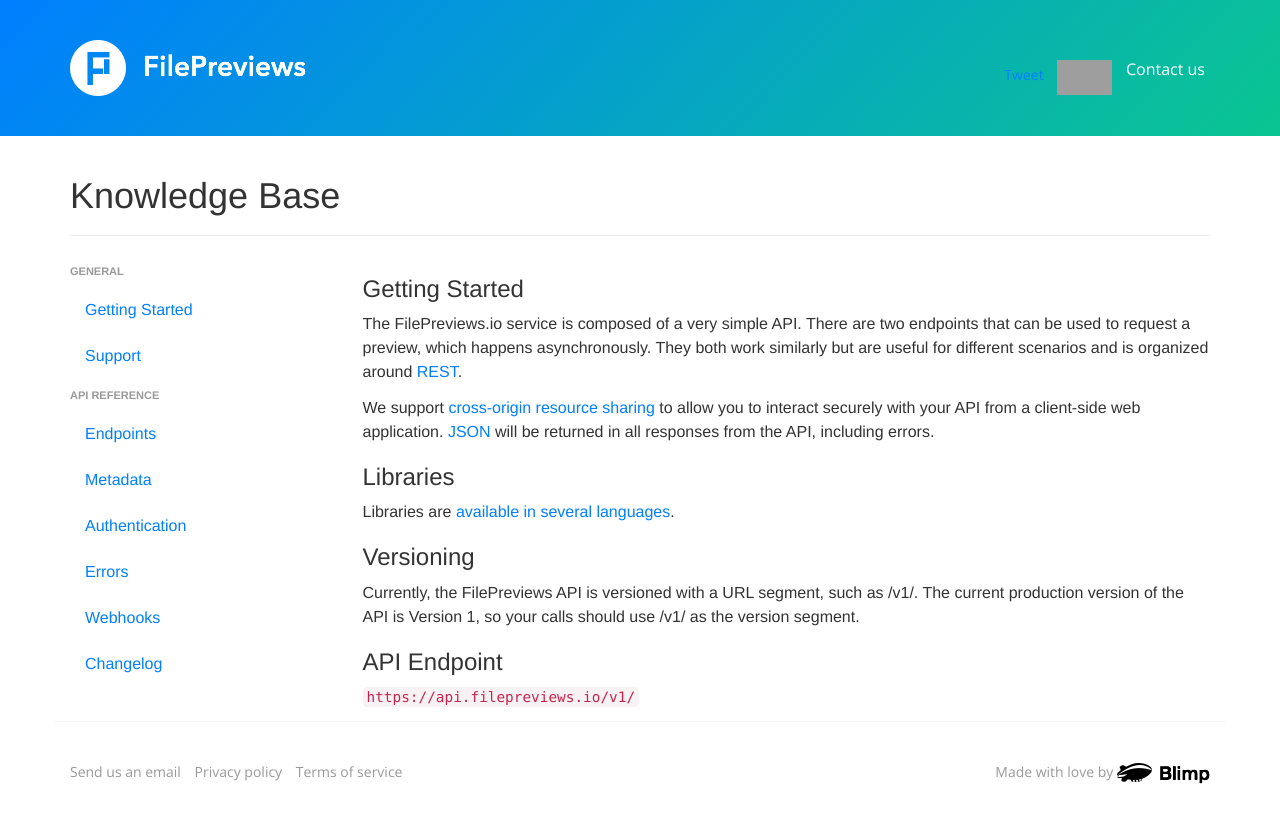
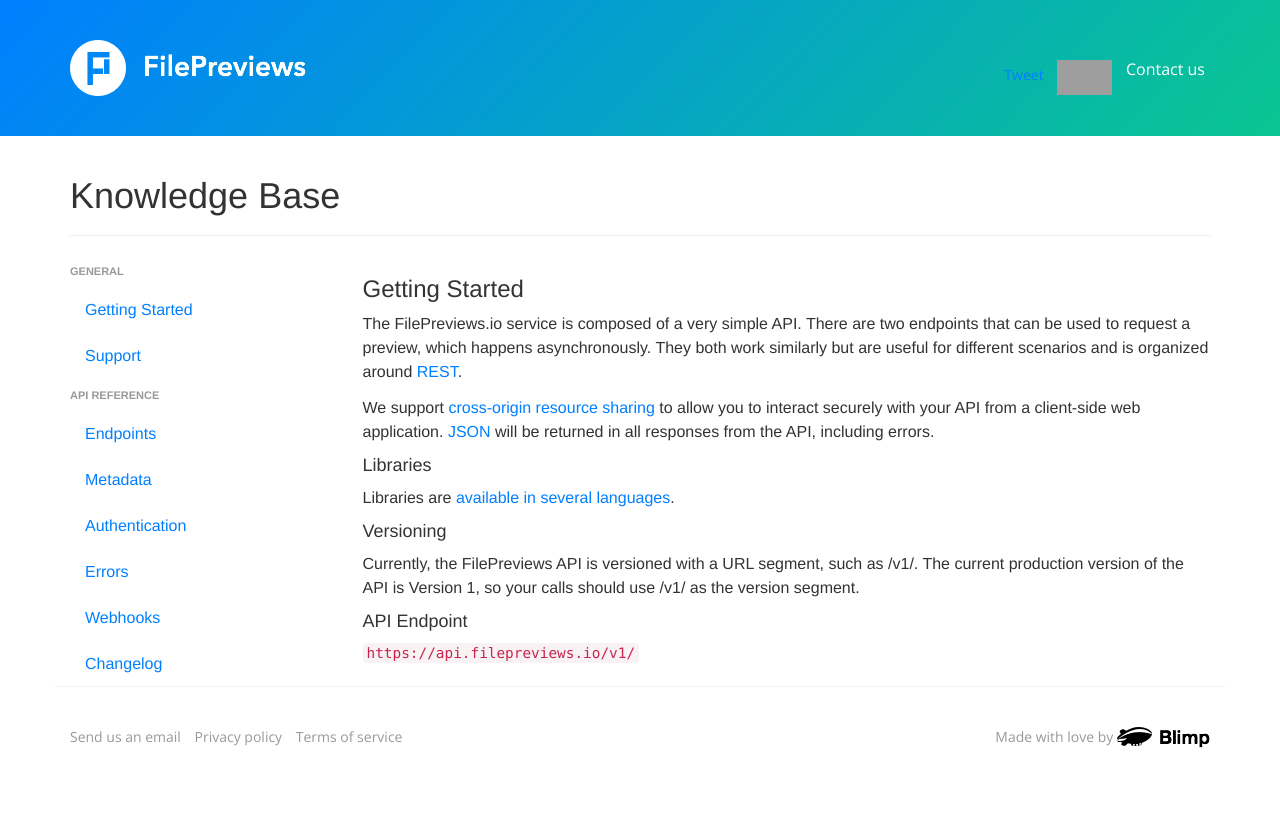
Before and after one commit to jomajoma/filepreviews.io, a Jekyll site: the page built from docs/index.html, in a window 1280 px wide. Shown: the top 823 px of the page. Built offline with Jekyll 4.4.1, drawn with Linux system fonts in a browser that asks for light colours; nearby versions of some CDN libraries; comment, search, counter and statistics services are not loaded; grey boxes are pictures that could not be loaded.

Commit message:
Update subsection tags

```diff
--- a/docs/index.html
+++ b/docs/index.html
@@ -7,11 +7,11 @@
 
 <p>We support <a href="http://en.wikipedia.org/wiki/Cross-origin_resource_sharing">cross-origin resource sharing</a> to allow you to interact securely with your API from a client-side web application. <a href="http://www.json.org/">JSON</a> will be returned in all responses from the API, including errors.</p>
 
-<h3>Libraries</h3>
+<h4>Libraries</h4>
 <p>Libraries are <a href="/libraries/">available in several languages</a>.</p>
 
-<h3>Versioning</h3>
+<h4>Versioning</h4>
 <p>Currently, the FilePreviews API is versioned with a URL segment, such as /v1/. The current production version of the API is Version 1, so your calls should use /v1/ as the version segment.</p>
 
-<h3>API Endpoint</h3>
+<h4>API Endpoint</h4>
 <p><code>https://api.filepreviews.io/v1/</code></p>
```
